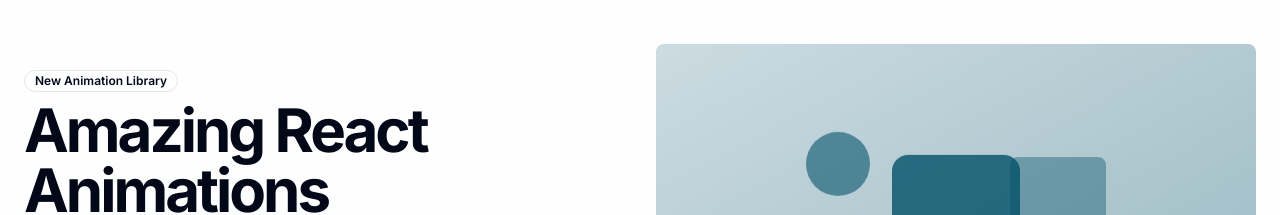
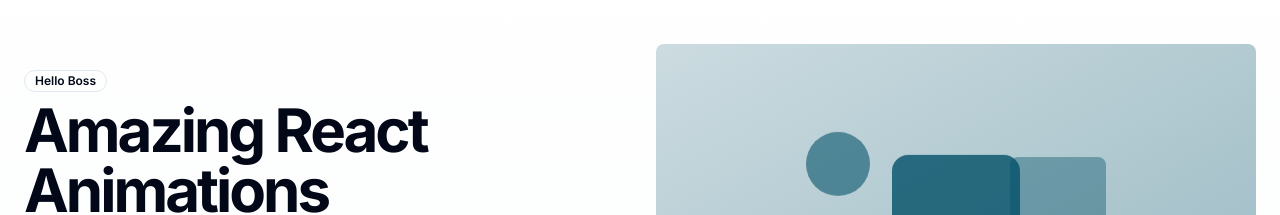
Before and after one commit to Voicon47/animateM, a Next.js app: page / in a window 1280 px wide. Shown: the part 149-364 px from the top of the page. Built offline with nearby package versions, Linux system fonts and the light colour scheme.

Commit message:
Hello test

```diff
--- a/components/sections/hero-section.tsx
+++ b/components/sections/hero-section.tsx
@@ -11,7 +11,7 @@ export default function HeroSection() {
           <div className="flex flex-col justify-center space-y-4">
             <div className="space-y-2">
               <Badge className="animate-fade-in" variant="outline">
-                New Animation Library
+                Hello Boss
               </Badge>
               <h1 className="text-3xl font-bold tracking-tighter sm:text-5xl xl:text-6xl/none animate-slide-up">
                 Amazing React Animations
```
